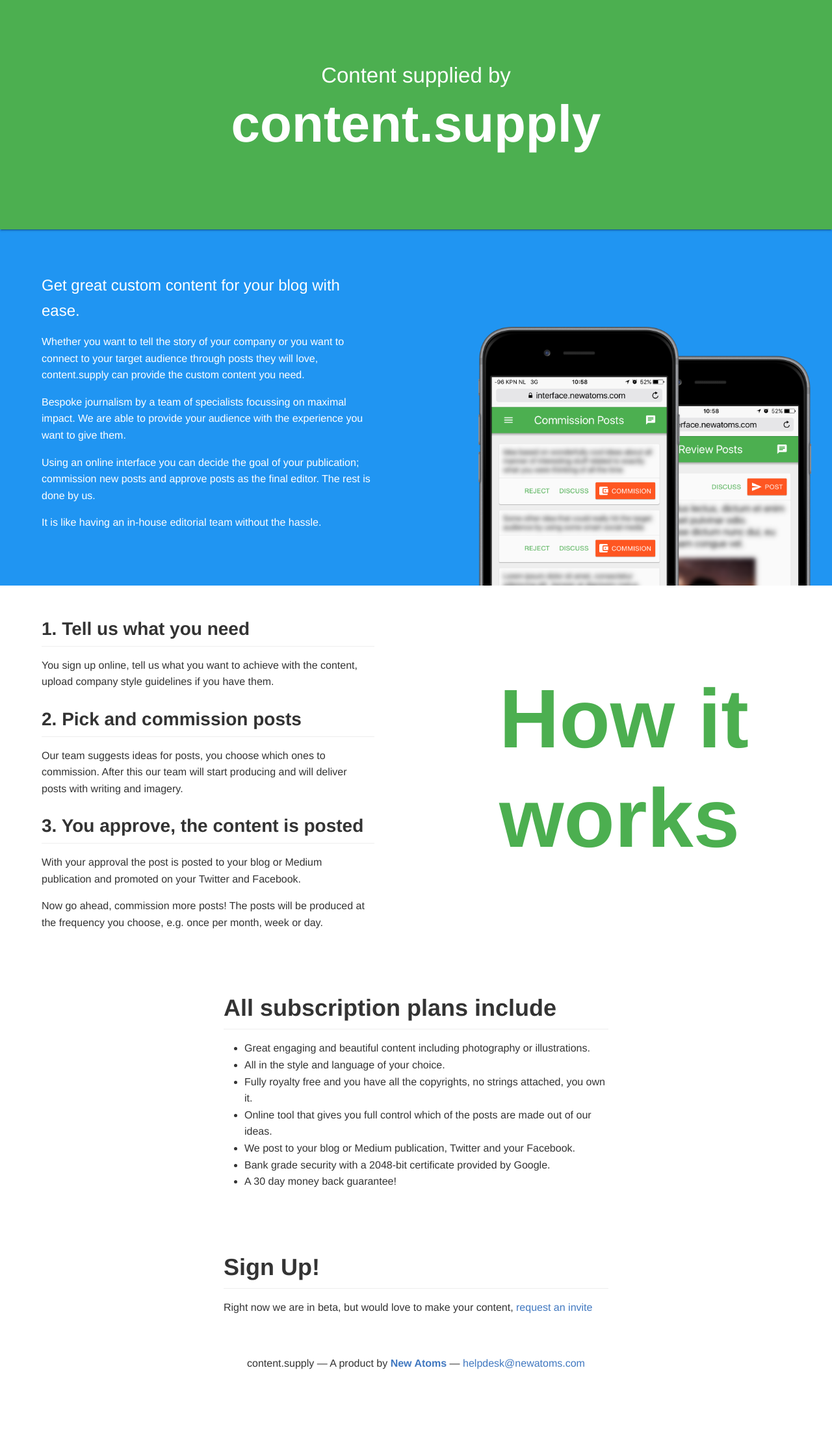
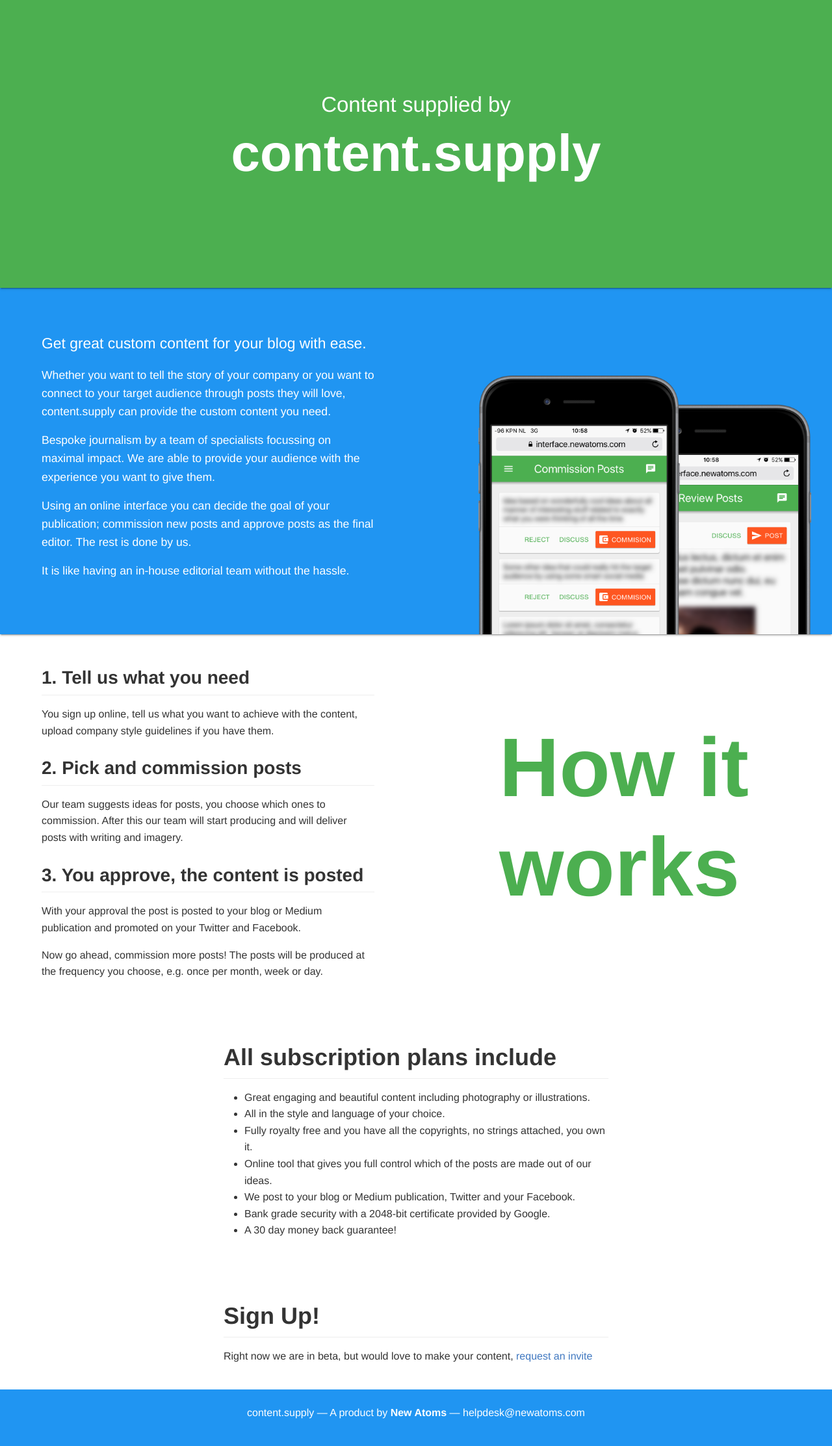
Before and after one commit to newatoms/beta, a Jekyll site: the page built from index.html, in a window 1280 px wide. Shown: the whole page at 65% size. Built offline with Jekyll 4.4.1, drawn with Linux system fonts in a browser that asks for light colours; before the commit the page ends 2149 px from its top, so only the background shows below that.

Commit message:
Minor changes

```diff
--- a/_layouts/default.html
+++ b/_layouts/default.html
@@ -28,7 +28,7 @@
   body>header {
     background-color: #4CAF50;
     display: block;
-    padding: 10vh 5vw;
+    padding: 15vh 5vw;
     color: white;
     box-shadow: 0 2px 2px 0 rgba(0,0,0,.14),0 3px 1px -2px rgba(0,0,0,.2),0 1px 5px 0 rgba(0,0,0,.12);
     z-index: 1;
@@ -40,7 +40,10 @@
     margin: 0;
     border-bottom: 0;
   }
-  @media (max-width: 630px) {
+  @media (max-width: 430px) {
+    body>header {
+      padding: 5vh 5vw;
+    }
     body>header h1 {
       font-size: 2.5em;
     }
@@ -63,8 +66,19 @@
   body>footer, body>header, body>nav {
     text-align: center;
   }
+  body>footer {
+    display: block;
+    margin: 0;
+    padding: 2.5vh;
+    background-color: #2095F2;
+    color: white;
+    max-width: 100%;
+  }
+  body>footer a:link, body>footer a:visited {
+    color: white;
+  }
 
-  section>article, body>nav, body>footer {
+  section>article, body>nav {
     width: 100%;
     max-width: 45rem;
     margin: auto;
--- a/_layouts/introduction.html
+++ b/_layouts/introduction.html
@@ -5,6 +5,9 @@
     max-width: 100%;
     overflow: hidden;
     position: relative;
+    font-size: 110%;
+    box-shadow: 0 2px 2px 0 rgba(0,0,0,.14),0 3px 1px -2px rgba(0,0,0,.2),0 1px 5px 0 rgba(0,0,0,.12);
+
   }
   #introduction>div {
     /*max-width: 60rem;*/
@@ -15,7 +18,7 @@
     max-width: 40vw;
   }
   #introduction p:first-child {
-    font-size: 150%;
+    font-size: 130%;
   }
   #introduction img {
     position: absolute;
```
